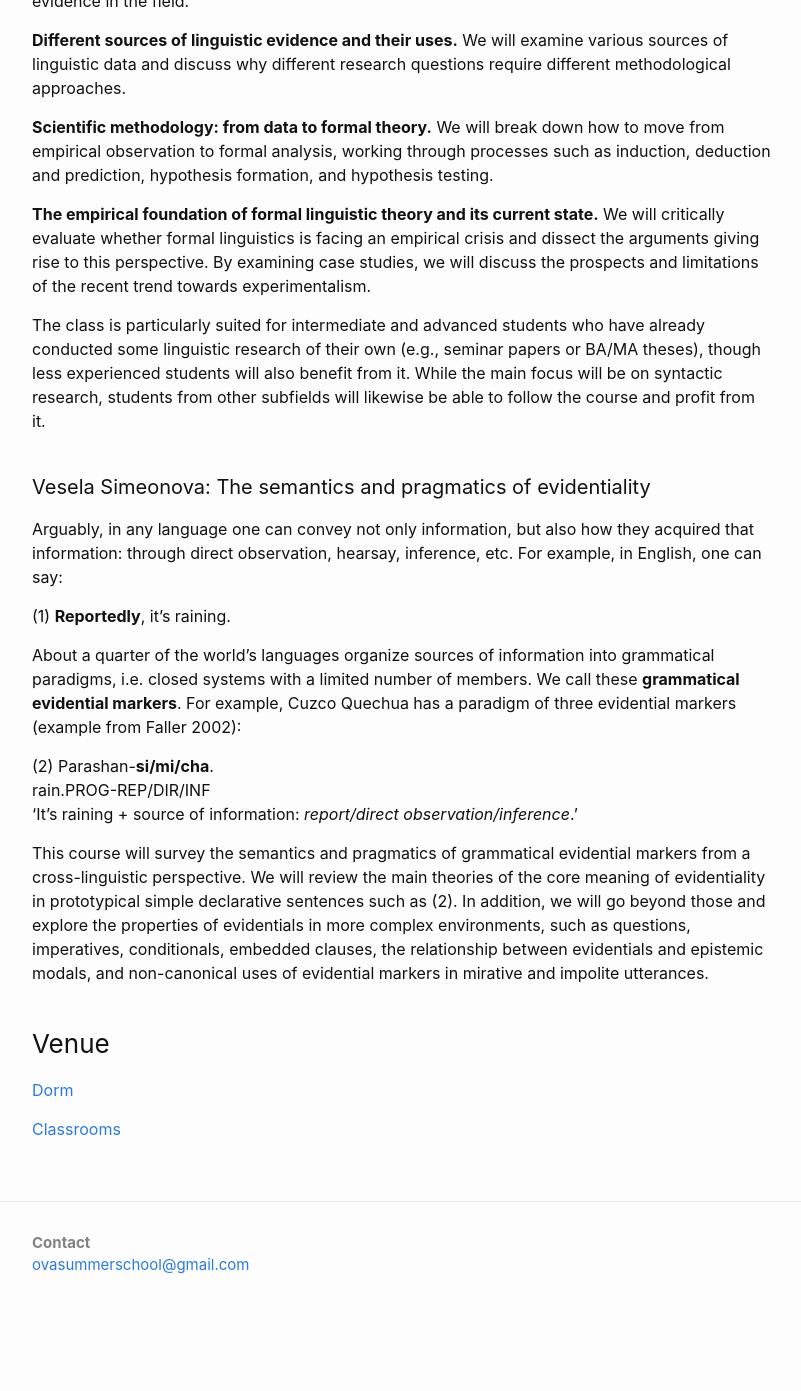
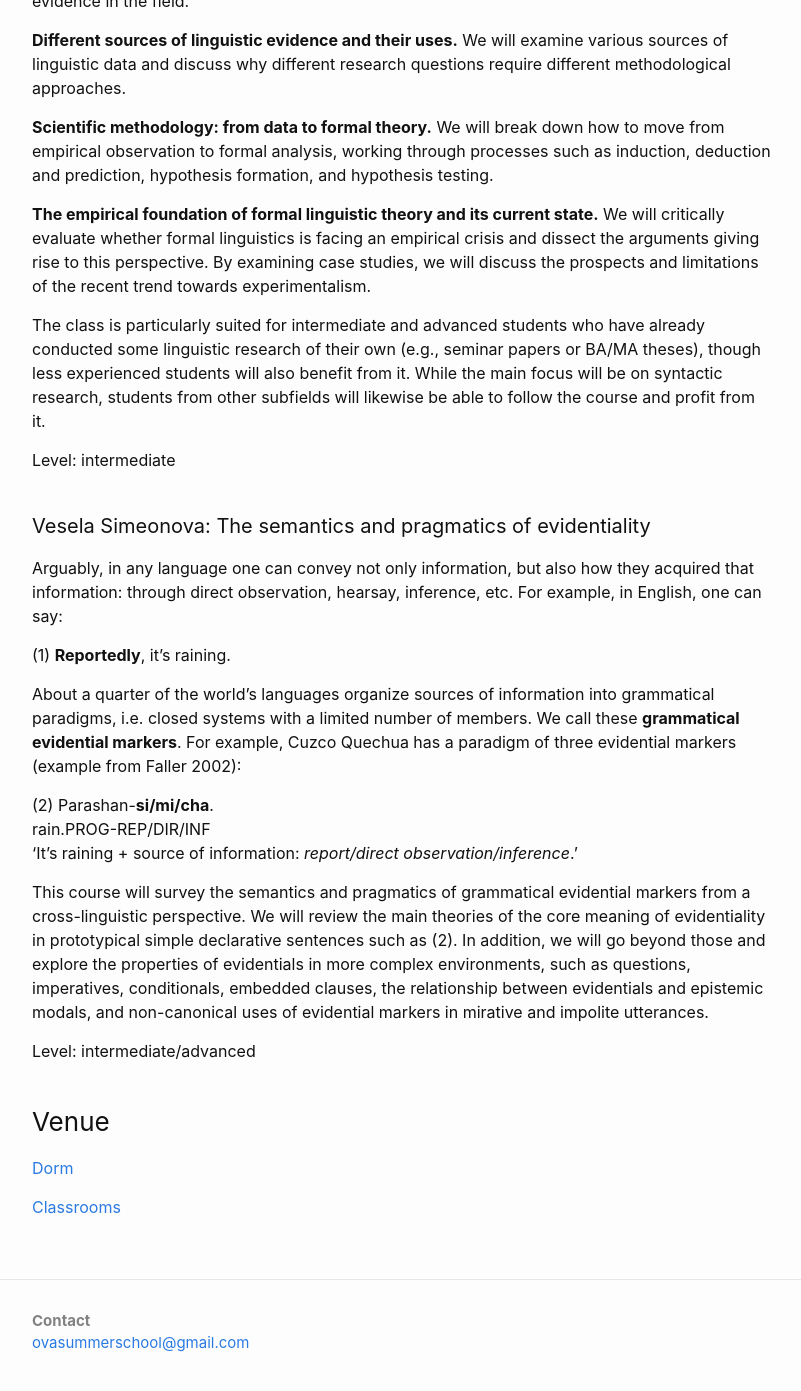
Before and after one commit to ovaschool/ovaschool.github.io, a Jekyll site: the page built from staticpages/ova2026.markdown, in a window 1280 px wide and 1400 px high, scrolled down 2575 px. Shown: the top 1391 px of the window, without its empty margins (238-1039 px from the left). Built offline with Jekyll 4.4.1, drawn with Linux system fonts in a browser that asks for light colours; before the commit the page ends 3897 px from its top, so only the background shows below that.

Commit message:
Update ova2026.markdown

```diff
--- a/staticpages/ova2026.markdown
+++ b/staticpages/ova2026.markdown
@@ -99,7 +99,9 @@ We will break down how to move from empirical observation to formal analysis, wo
 **The empirical foundation of formal linguistic theory and its current state.**
 We will critically evaluate whether formal linguistics is facing an empirical crisis and dissect the arguments giving rise to this perspective. By examining case studies, we will discuss the prospects and limitations of the recent trend towards experimentalism.
 
-The class is particularly suited for intermediate and advanced students who have already conducted some linguistic research of their own (e.g., seminar papers or BA/MA theses), though less experienced students will also benefit from it. While the main focus will be on syntactic research, students from other subfields will likewise be able to follow the course and profit from it.<br/><br/>
+The class is particularly suited for intermediate and advanced students who have already conducted some linguistic research of their own (e.g., seminar papers or BA/MA theses), though less experienced students will also benefit from it. While the main focus will be on syntactic research, students from other subfields will likewise be able to follow the course and profit from it.
+
+Level: intermediate<br/><br/>
 
 #### Vesela Simeonova: The semantics and pragmatics of evidentiality
 
@@ -113,7 +115,9 @@ About a quarter of the world’s languages organize sources of information into
 rain.PROG-REP/DIR/INF<br/>
 ‘It’s raining + source of information: *report/direct observation/inference*.’<br/>
 
-This course will survey the semantics and pragmatics of grammatical evidential markers from a cross-linguistic perspective. We will review the main theories of the core meaning of evidentiality in prototypical simple declarative sentences such as (2). In addition, we will go beyond those and explore the properties of evidentials in more complex environments, such as questions, imperatives, conditionals, embedded clauses, the relationship between evidentials and epistemic modals, and non-canonical uses of evidential markers in mirative and impolite utterances.<br/><br/>
+This course will survey the semantics and pragmatics of grammatical evidential markers from a cross-linguistic perspective. We will review the main theories of the core meaning of evidentiality in prototypical simple declarative sentences such as (2). In addition, we will go beyond those and explore the properties of evidentials in more complex environments, such as questions, imperatives, conditionals, embedded clauses, the relationship between evidentials and epistemic modals, and non-canonical uses of evidential markers in mirative and impolite utterances.
+
+Level: intermediate/advanced<br/><br/>
 
 
 ### Venue
```
